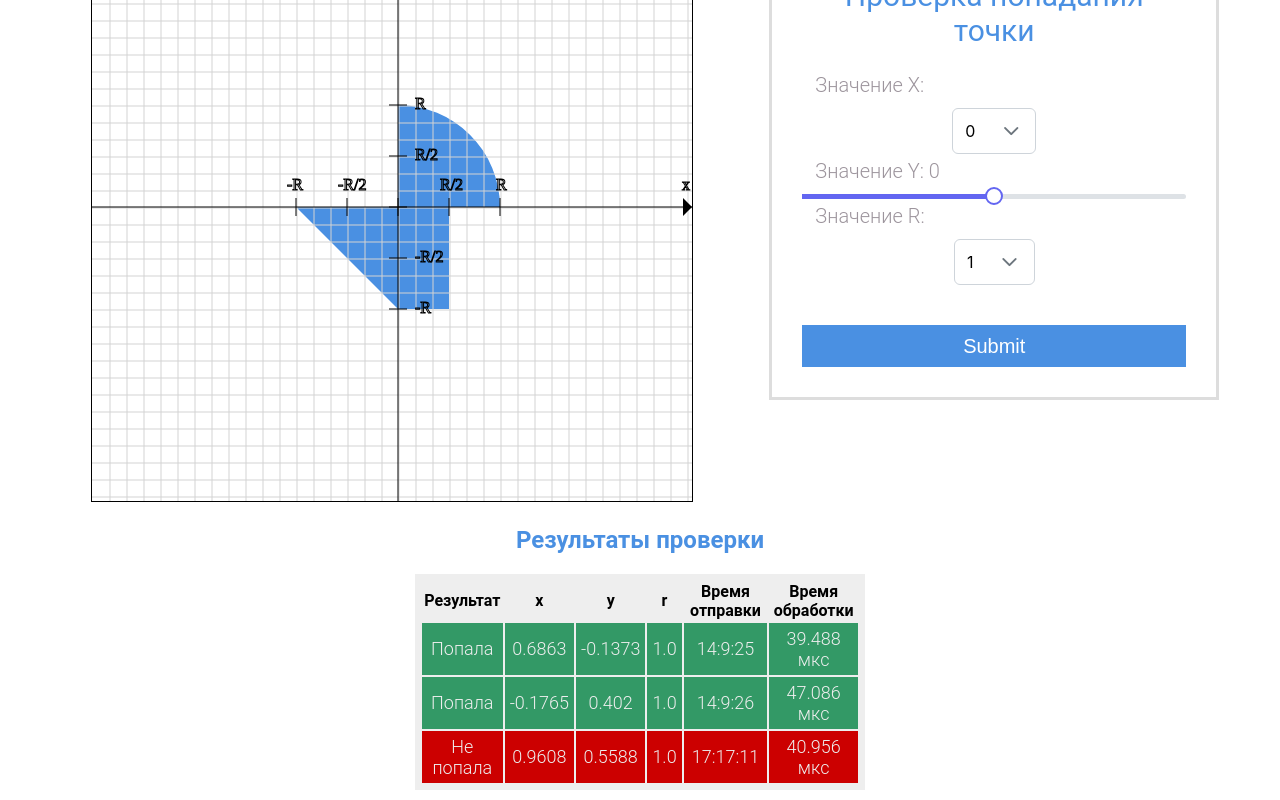
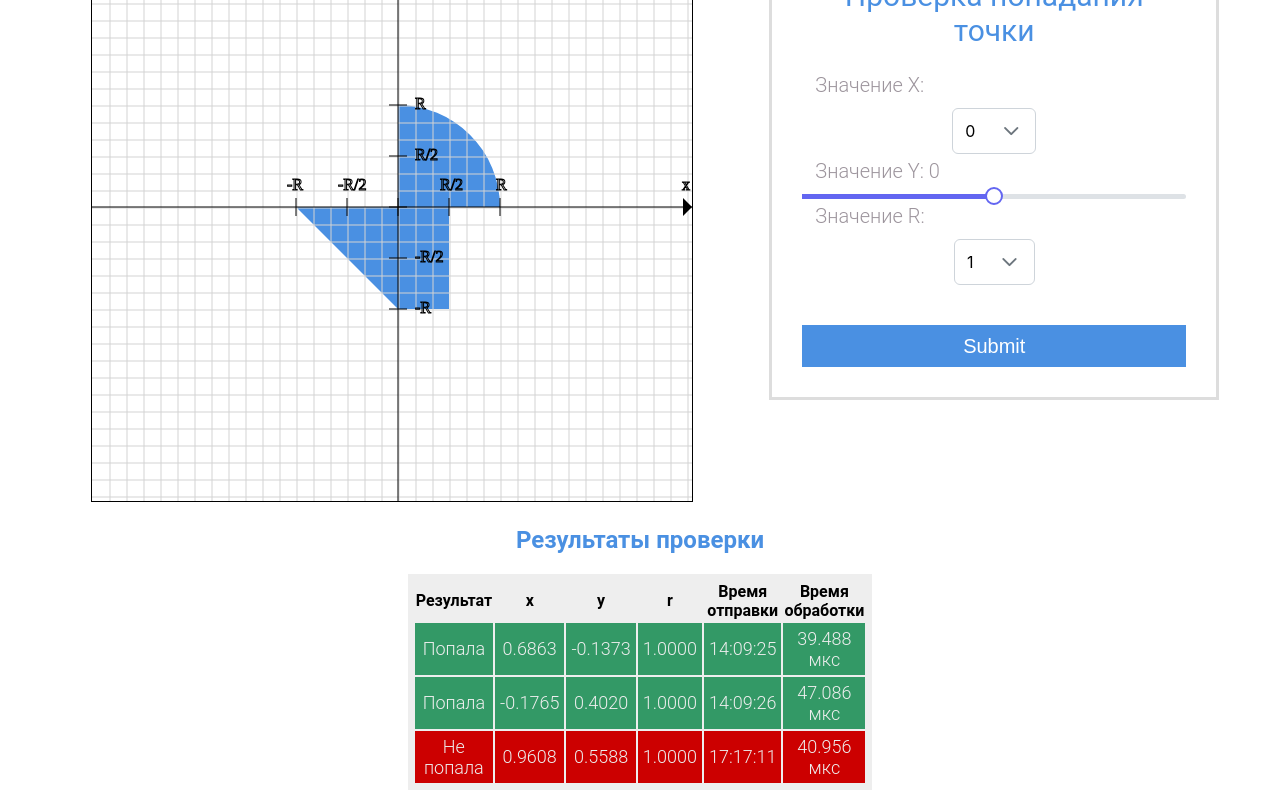
Before and after one commit to stoneshik/fourth-lab-web, a React (Create React App) app in the folder frontend/main/: page / in a window 1280 px wide. Shown: the part 255-1055 px from the top of the page. Built offline with nearby package versions, Linux system fonts and the light colour scheme.

Commit message:
рендеринг результатов без запросов

```diff
--- a/frontend/main/src/App.js
+++ b/frontend/main/src/App.js
@@ -6,7 +6,7 @@ import React from "react";
 
 import { DotsManager, CanvasComponent } from './сanvas';
 import { MainForm } from './MainForm';
-
+import { TableResults } from './Results';
 
 function App() {
   const canvas = <CanvasComponent/>;
@@ -23,44 +23,7 @@ function App() {
         </div>
         <div id="right_col">
           <h2>Результаты проверки</h2>
-          <table id="results" className="results">
-            <thead>
-            <tr>
-              <th scope="col">Результат</th>
-              <th scope="col">x</th>
-              <th scope="col">y</th>
-              <th scope="col">r</th>
-              <th scope="col">Время отправки</th>
-              <th scope="col">Время обработки</th>
-            </tr>
-            </thead>
-            <tbody>
-            <tr className="success">
-              <td>Попала</td>
-              <td>0.6863</td>
-              <td>-0.1373</td>
-              <td>1.0</td>
-              <td>14:9:25</td>
-              <td>39.488 мкс</td>
-            </tr>
-            <tr className="success">
-              <td>Попала</td>
-              <td>-0.1765</td>
-              <td>0.402</td>
-              <td>1.0</td>
-              <td>14:9:26</td>
-              <td>47.086 мкс</td>
-            </tr>
-            <tr className="fail">
-              <td>Не попала</td>
-              <td>0.9608</td>
-              <td>0.5588</td>
-              <td>1.0</td>
-              <td>17:17:11</td>
-              <td>40.956 мкс</td>
-            </tr>
-            </tbody>
-          </table>
+          <TableResults/>
         </div>
       </div>
     </div>
--- /dev/null
+++ b/frontend/main/src/Results.js
@@ -0,0 +1,142 @@
+import React, { Component } from "react";
+import { getParseTimeInString } from "./util";
+
+class Result {
+    constructor(isHit, x, y, r, timeDispatch, timeLead) {
+        this.isHit = isHit;
+        this.x = x;
+        this.y = y;
+        this.r = r;
+        this.timeDispatch = timeDispatch;
+        this.timeLead = timeLead;
+    }
+    renderClassName(t) {
+        if (this.isHit) {
+            return "success";
+        }
+        return "fail";
+    }
+    renderIsHit() {
+        if (this.isHit) {
+            return 'Попала';
+        }
+        return 'Не попала';
+    }
+    renderX() {
+        return parseFloat(this.x).toFixed(4);
+    }
+    renderY() {
+        return parseFloat(this.y).toFixed(4);
+    }
+    renderR() {
+        return parseFloat(this.r).toFixed(4);
+    }
+    renderTimeDispatch() {
+        return getParseTimeInString(this.timeDispatch);
+    }
+    renderTimeLead() {
+        return (parseFloat(this.timeLead) * 0.001).toFixed(3) + ' мкс';
+    }
+    renderResult() {
+        return (
+            <tr className={this.renderClassName()}>
+                <td>{this.renderIsHit()}</td>
+                <td>{this.renderX()}</td>
+                <td>{this.renderY()}</td>
+                <td>{this.renderR()}</td>
+                <td>{this.renderTimeDispatch()}</td>
+                <td>{this.renderTimeLead()}</td>
+            </tr>
+        );
+    }
+}
+class ResultsManager {
+    constructor() {
+        this.results = [];
+    }
+    loadResults() {
+        this.results = [
+            new Result(
+                true,
+                0.6863,
+                -0.1373,
+                1.0,
+                '14:09:25',
+                39488
+            ),
+            new Result(
+                true,
+                -0.1765,
+                0.402,
+                1.0,
+                '14:09:26',
+                47086
+            ),
+            new Result(
+                false,
+                0.9608,
+                0.5588,
+                1.0,
+                '17:17:11',
+                40956
+            )
+        ];
+    }
+    addResults() {
+
+    }
+    cleanResults() {
+
+    }
+}
+
+export class TableResults extends Component {
+    constructor(props) {
+        super(props);
+        this.resultsManager = new ResultsManager();
+        this.state = {
+            results: this.resultsManager.results
+        }
+    }
+    componentDidMount() {
+        this.resultsManager.loadResults();
+        this.setState({results: this.resultsManager.results});
+    }
+    renderResults() {
+        const results = this.state.results;
+        return (<tbody>{
+            results.map(result => {
+                return (
+                    result.renderResult()
+                )
+            })
+        }</tbody>);
+    }
+    render() {
+        console.log('rr');
+        if (this.state.results == null || this.state.results.length === 0) {
+            return (
+                <table id="results" className="results">
+                    <tbody>
+                        <tr><td className="neutral">Пока здесь пусто</td></tr>
+                    </tbody>
+                </table>
+            );
+        }
+        return (
+            <table id="results" className="results">
+                <thead>
+                <tr>
+                    <th scope="col">Результат</th>
+                    <th scope="col">x</th>
+                    <th scope="col">y</th>
+                    <th scope="col">r</th>
+                    <th scope="col">Время отправки</th>
+                    <th scope="col">Время обработки</th>
+                </tr>
+                </thead>
+                {this.renderResults()}
+            </table>
+        );
+    }
+}
--- /dev/null
+++ b/frontend/main/src/requests.js
@@ -0,0 +1,3 @@
+function addNewDots(x, y, r) {
+
+}
--- /dev/null
+++ b/frontend/main/src/util.js
@@ -0,0 +1,19 @@
+function parseTime(timeUTC) {
+    const regexp = /(\d+)(?::(\d{1,2}))(?::(\d{1,2}))/;
+    let date = new Date();
+    let time = timeUTC.match(regexp);
+    date.setUTCHours(parseInt(time[1]));
+    date.setUTCMinutes(parseInt(time[2]));
+    date.setUTCSeconds(parseInt(time[3]));
+    return date;
+}
+export function getParseTimeInString(timeUTC) {
+    const timeDate = parseTime(timeUTC);
+    let hours = timeDate.getHours();
+    let minutes = timeDate.getMinutes();
+    let seconds = timeDate.getSeconds();
+    if (hours < 10) {hours = '0' + hours;}
+    if (minutes < 10) {minutes = '0' + minutes;}
+    if (seconds < 10) {seconds = '0' + seconds;}
+    return hours + ':' + minutes + ':' + seconds;
+}
```
